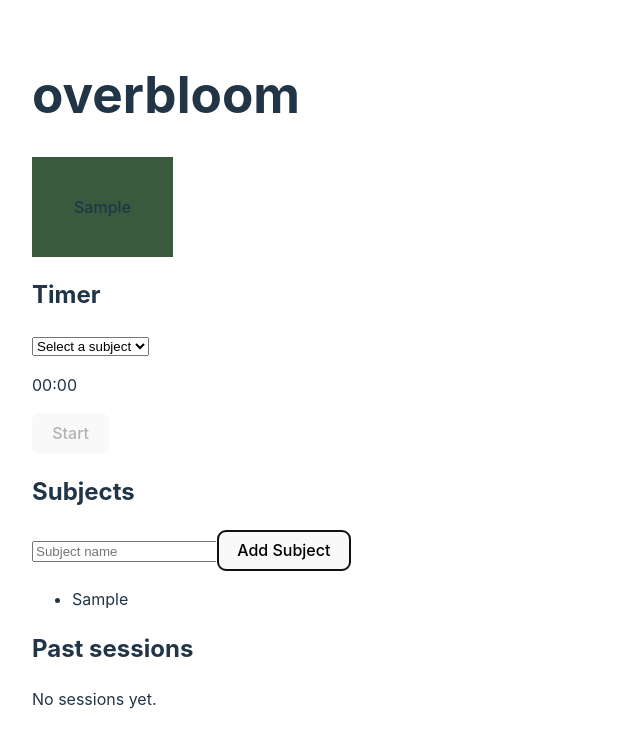
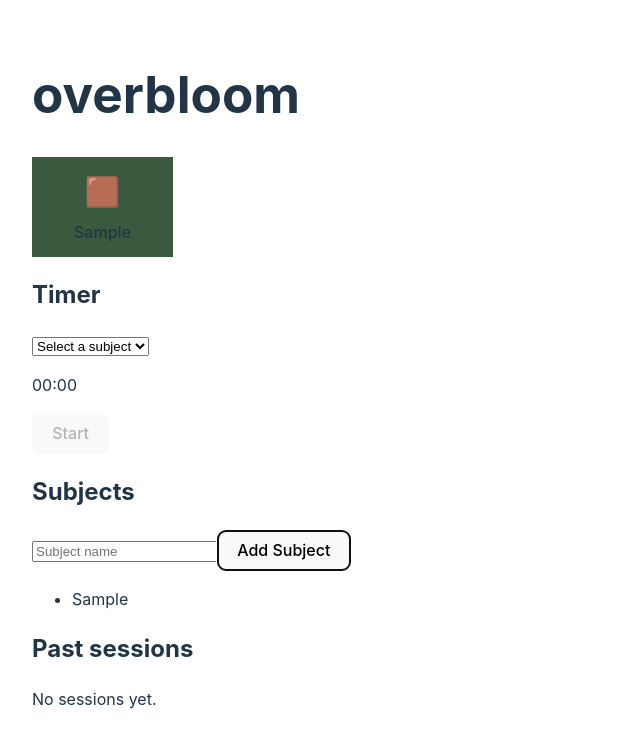
Before and after one commit to Ymas88/Overbloom, a React (Vite) app: page / in a window 1280 px wide. Both pictures are taken after typing "Sample" into the empty fields and a click on the button "Add Subject". Shown: the top 746 px of the page, without its empty margins (0-640 px from the left). Built offline with nearby package versions, Linux system fonts and the light colour scheme.

Commit message:
Connect growth logic to the farm: emoji stages and wilt indicator
Each plot now computes its own growth stage and wilting flag from that
subject's sessions via getGrowthStage, and re-renders live when a study
session finishes.

```diff
--- a/src/App.jsx
+++ b/src/App.jsx
@@ -28,7 +28,7 @@ function App() {
     <>
       <h1>overbloom</h1>
 
-      <FarmScene subjects={subjects} />
+      <FarmScene subjects={subjects} sessions={sessions} />
 
       <h2>Timer</h2>
       <Timer subjects={subjects} onSessionSaved={handleSessionSaved} />
--- a/src/components/FarmScene.jsx
+++ b/src/components/FarmScene.jsx
@@ -1,15 +1,30 @@
-function FarmScene({ subjects }) {
+import { getGrowthStage } from '../game/growth'
+
+const STAGE_EMOJI = ['🟫', '🌱', '🌿', '🌾', '✨']
+
+function FarmScene({ subjects, sessions }) {
   if (subjects.length === 0) {
     return <p>Add a subject below to start your farm.</p>
   }
 
   return (
     <div className="farm-grid">
-      {subjects.map((subject) => (
-        <div key={subject.id} className="plot">
-          <span className="plot-label">{subject.name}</span>
-        </div>
-      ))}
+      {subjects.map((subject) => {
+        const subjectSessions = sessions.filter(
+          (session) => session.subjectId === subject.id
+        )
+        const { stage, isWilting } = getGrowthStage(subjectSessions)
+
+        return (
+          <div key={subject.id} className="plot">
+            <span className="plot-emoji">
+              {STAGE_EMOJI[stage]}
+              {isWilting && ' 🥀'}
+            </span>
+            <span className="plot-label">{subject.name}</span>
+          </div>
+        )
+      })}
     </div>
   )
 }
--- a/src/index.css
+++ b/src/index.css
@@ -67,11 +67,17 @@ button:focus-visible {
   height: 100px;
   background-color: #3a5a40;
   display: flex;
+  flex-direction: column;
   align-items: center;
   justify-content: center;
+  gap: 6px;
   text-align: center;
   padding: 8px;
   box-sizing: border-box;
+}
+
+.plot-emoji {
+  font-size: 1.8em;
 }
 
 .plot-label {
```
